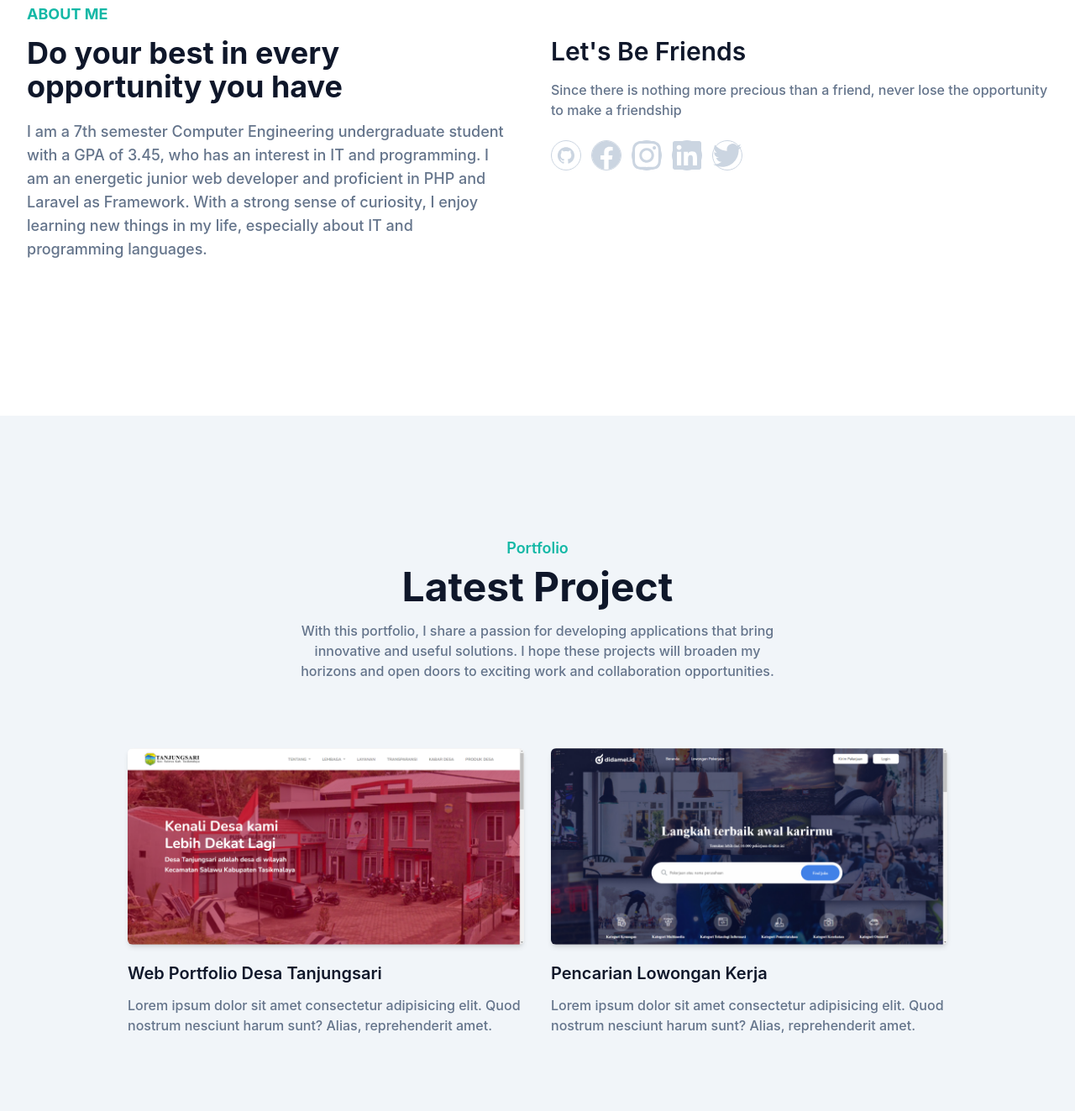
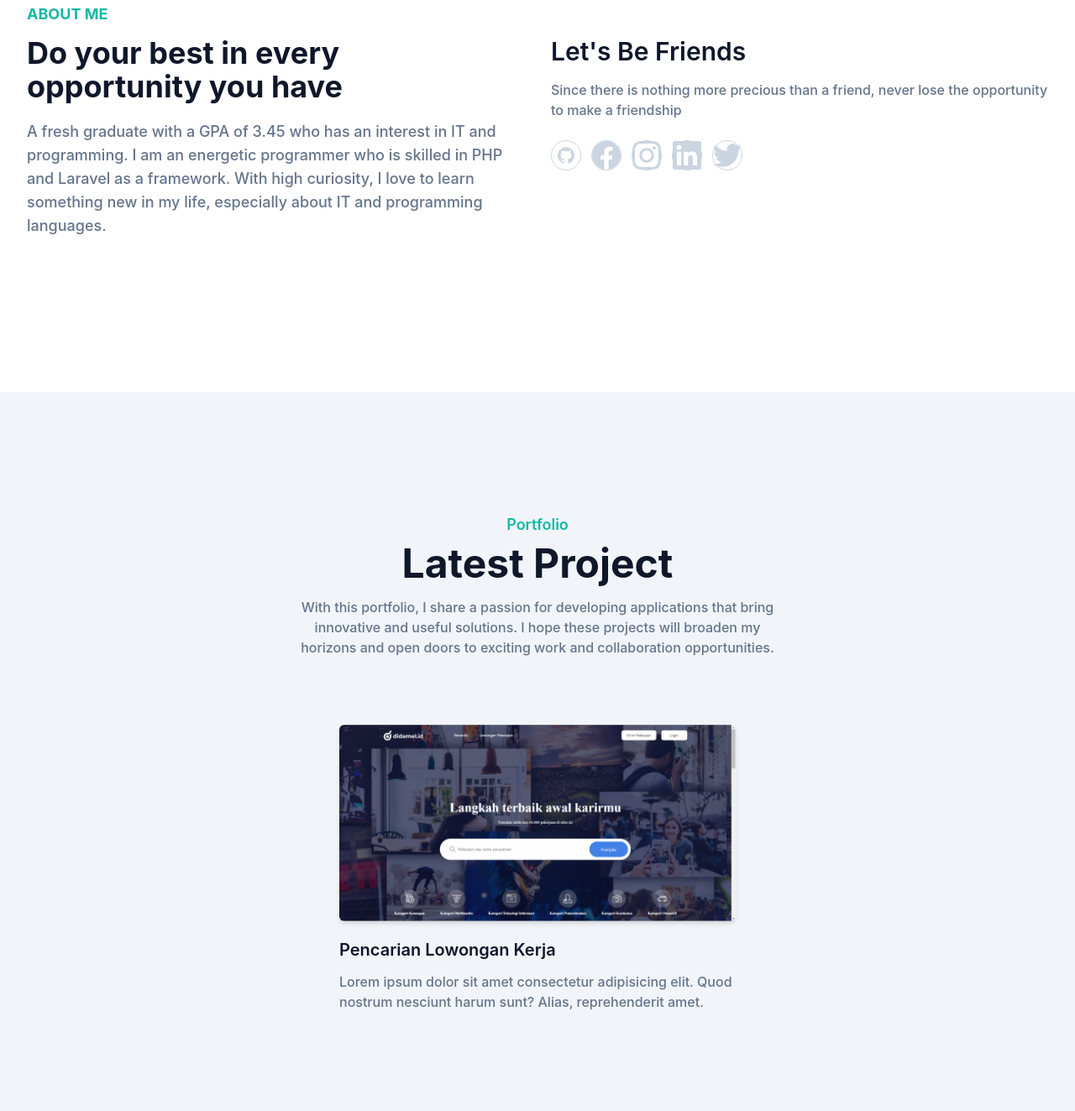
Before and after one commit to fahmyfauzi/portfolio1, a website: page index.html in a window 1280 px wide. Shown: the part 837-2160 px from the top of the page at 84% size. Drawn offline with nearby package versions, Linux system fonts and the light colour scheme.

Commit message:
update intro and portfolio

```diff
--- a/index.html
+++ b/index.html
@@ -137,8 +137,8 @@
                 <div class="w-full px-4 mb-10 lg:w-1/2">
                     <h4 class="font-bold uppercase text-primary text-lg mb-3">About Me</h4>
                     <h2 class=" font-bold text-dark text-3xl mb-5 max-w-xl lg:text-4xl dark:text-white">Do your best in every opportunity you have</h2>
-                    <p class="font-medium text-base text-secondary max-w-xl  lg:text-lg">I am a 7th semester Computer Engineering undergraduate student with a GPA of 3.45, who has an interest in IT and programming. I am an energetic junior web developer and proficient in PHP and Laravel as Framework. With a strong sense
-                        of curiosity, I enjoy learning new things in my life, especially about IT and programming languages.</p>
+                    <p class="font-medium text-base text-secondary max-w-xl  lg:text-lg">A fresh graduate with a GPA of 3.45 who has an interest in IT and programming. I am an energetic programmer who is skilled in PHP and Laravel as a framework. With high curiosity, I love to learn something new in my life, especially
+                        about IT and programming languages.</p>
                 </div>
                 <div class="w-full px-4 lg:w-1/2">
                     <h3 class="font-semibold text-dark text-2xl mb-4 lg:text-3xl pt-10 dark:text-white">Let's Be Friends</h3>
@@ -214,13 +214,7 @@
             </div>
             <div class="w-full px-4 flex flex-wrap justify-center xl:w-10/12 xl:mx-auto">
 
-                <div class="mb-12 p-4 md:w-1/2">
-                    <div class="rounded-md shadow-md overflow-hidden">
-                        <img src="dist/img/portfolio/project-3.webp" alt="project portfolio desa tanjungsari" width="w-full">
-                    </div>
-                    <h3 class="font-semibold text-xl text-dark mt-5 mb-3 dark:text-white">Web Portfolio Desa Tanjungsari</h3>
-                    <p class="font-medium text-base text-secondary">Lorem ipsum dolor sit amet consectetur adipisicing elit. Quod nostrum nesciunt harum sunt? Alias, reprehenderit amet.</p>
-                </div>
+
                 <div class="mb-12 p-4 md:w-1/2">
                     <div class="rounded-md shadow-md overflow-hidden">
                         <img src="dist/img/portfolio/project-4.webp" alt="project pencarian lowongan kerja" width="w-full">
```
